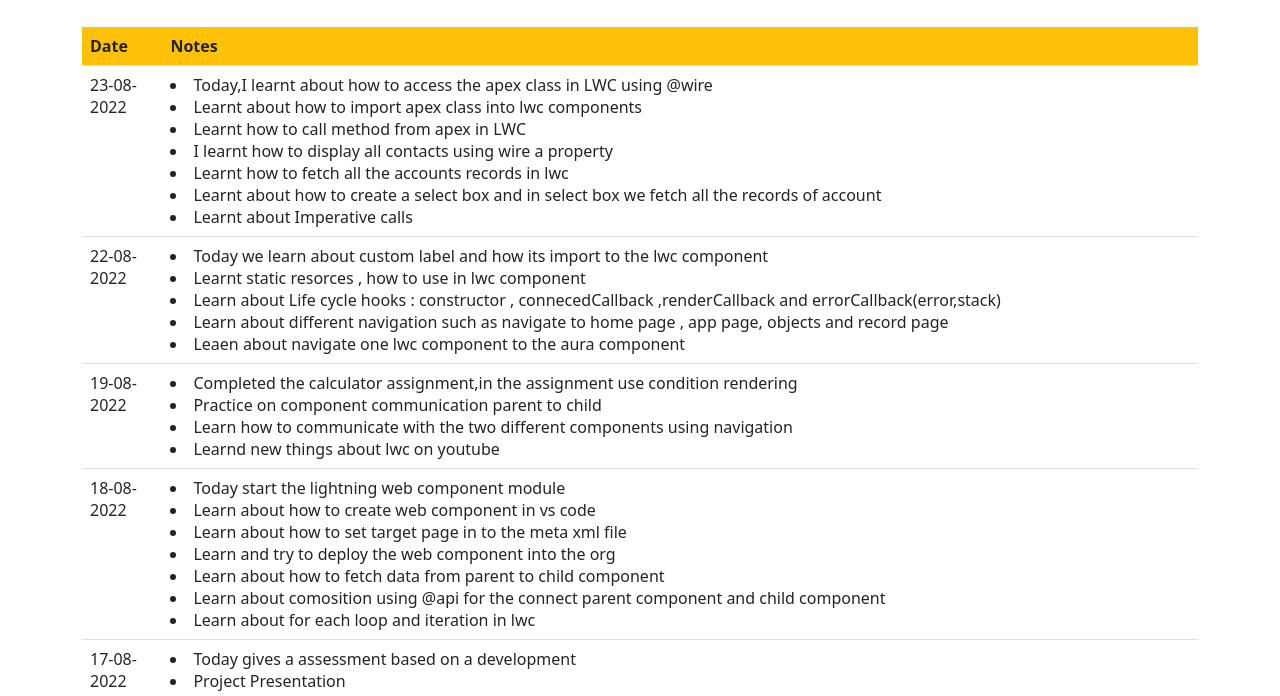
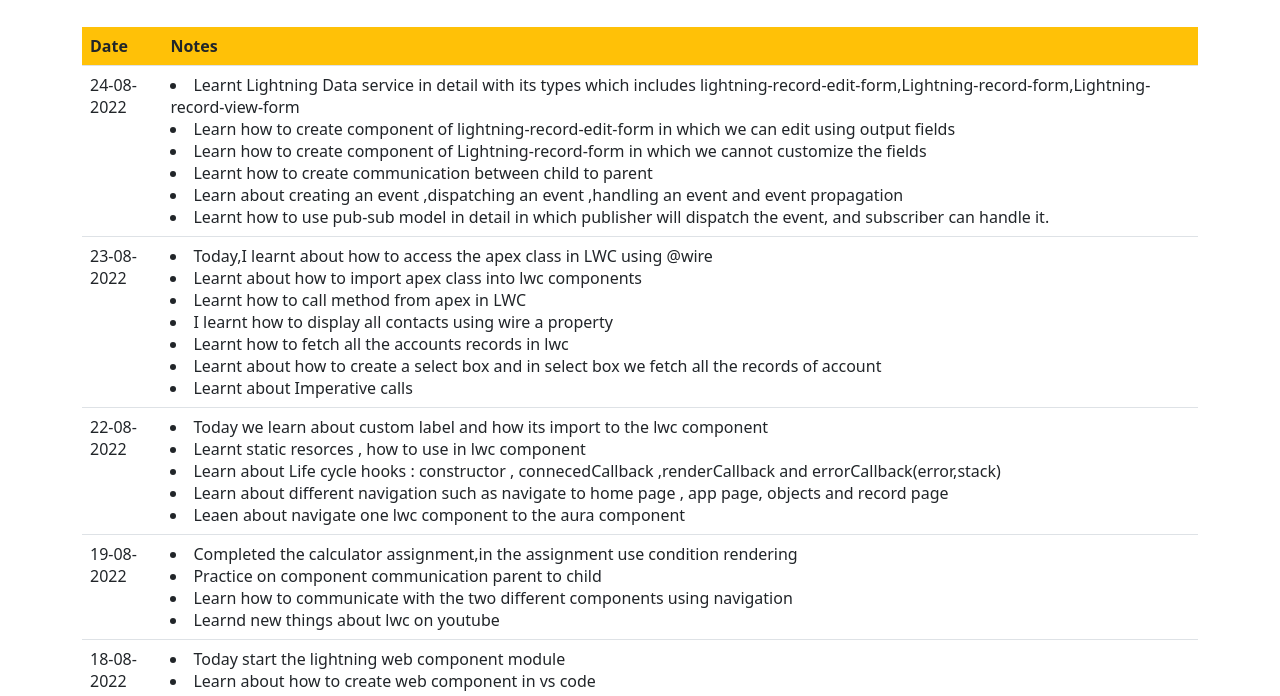
Before and after one commit to lucky-mrk/lucky-mrk.github.io, a plain HTML site: page Journal.html in a window 1280 px wide. Shown: the part 53-749 px from the top of the page. Drawn offline with nearby package versions, Linux system fonts and the light colour scheme.

Commit message:
Add files via upload

```diff
--- a/Journal.html
+++ b/Journal.html
@@ -17,6 +17,17 @@
 				</tr>
 			</thead>
 			<tbody>
+			<tr>
+			<td>24-08-2022</td>
+			<td>
+			<li>Learnt Lightning Data service in detail with its types which includes lightning-record-edit-form,Lightning-record-form,Lightning-record-view-form</li>
+<li>Learn how to create component of lightning-record-edit-form in which we can edit using output fields</li>
+<li>Learn how to create component of Lightning-record-form in which we cannot customize the fields</li>
+<li>Learnt how to create communication between child to parent </li>
+<li>Learn about creating an event ,dispatching an event ,handling an event and event propagation</li>
+<li>Learnt how to use pub-sub model in detail in which publisher will dispatch the event, and subscriber can handle it.</li>
+			</td>
+			</tr>
 			<tr>
 				<td>23-08-2022</td>
 				<td>
```
